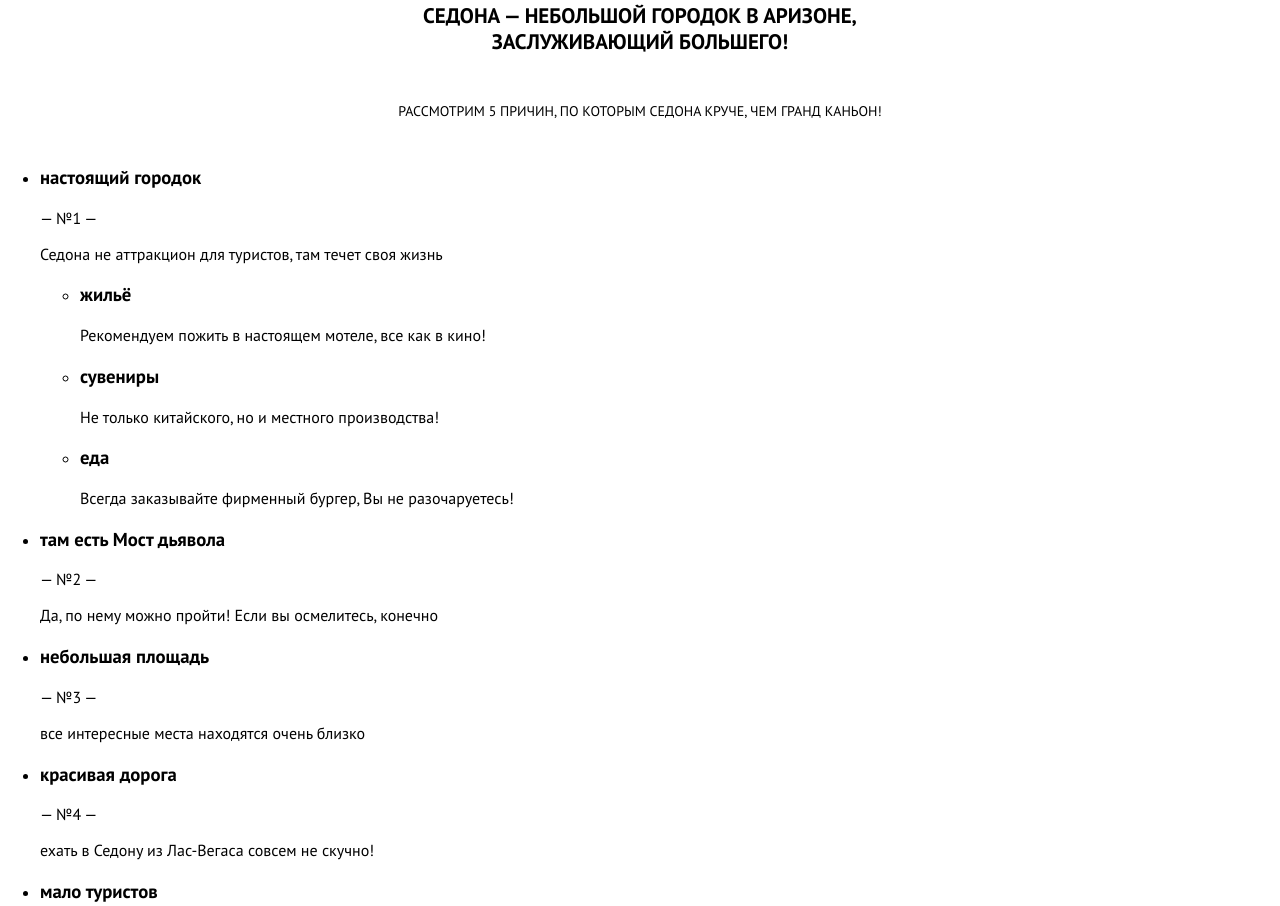
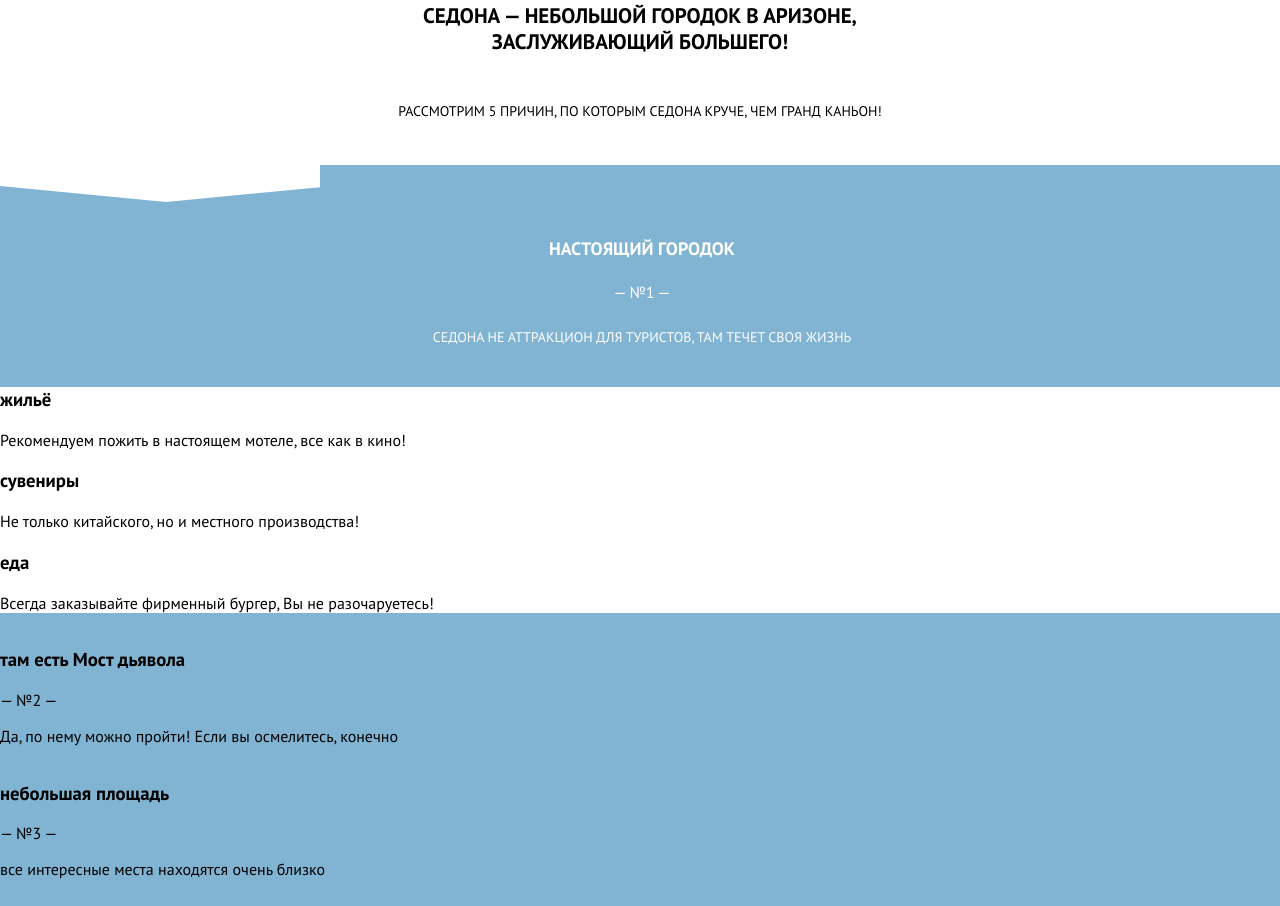
Before and after one commit to kelter-js/sedona, a website: page source/index.html in a window 1280 px wide. Shown: the part 626-1532 px from the top of the page. Drawn offline with nearby package versions, Linux system fonts and the light colour scheme; files that its build step writes are made by us from their sources; files whose address does not match are found by name.

Commit message:
Добавляет верстку первого пункта отличительных черт Седоны

```diff
--- a/source/index.html
+++ b/source/index.html
@@ -66,7 +66,8 @@
       </h2>
       <div class="about__info-wrapper">
         <h3 class="about__sedona-info">
-          Седона&nbsp;—&nbsp;небольшой<br class="about__break"/>&nbsp;городок&nbsp;в&nbsp;Аризоне, заслуживающий большего!
+          Седона&nbsp;—&nbsp;небольшой<br class="about__break" />&nbsp;городок&nbsp;в&nbsp;Аризоне, заслуживающий
+          большего!
         </h3>
         <p class="about__features-info">
           Рассмотрим 5 причин, по которым Седона круче, чем гранд каньон!
@@ -74,15 +75,17 @@
       </div>
       <ul class="about__features-list">
         <li class="about__feature-item">
-          <h3>
+          <div class="about__text-wrapper">
+            <h3 class="about__feature-header">
               настоящий городок
             </h3>
-          <p>
+            <p class="about__feature-number">
               — №1 —
             </p>
-          <p>
+            <p class="about__feature-annotation">
               Седона не аттракцион для туристов, там течет своя жизнь
             </p>
+          </div>
           <picture></picture>
           <ul class="about__subfeatures-list">
             <li>
--- a/source/sass/blocks/about.sass
+++ b/source/sass/blocks/about.sass
@@ -45,3 +45,52 @@
 .about__break
   @media (min-width: $tablet-width)
     display: none
+
+.about__features-list
+  margin: 0
+  padding: 0
+  list-style: none
+
+.about__feature-item
+  background-color: $blue
+  overflow: auto
+
+  &:first-of-type
+    background-image: url('../img/icons/triangle-reverse-pattern.svg')
+    background-repeat: no-repeat
+
+.about__subfeatures-list
+  margin: 0
+  margin-top: 39px
+  padding: 0
+  background-color: $white
+
+.about__text-wrapper
+  display: flex
+  flex-direction: column
+  align-items: center
+  width: 92.19%
+  margin-top: 71px
+  margin-left: 4.065%
+  margin-right: 3.75%
+  color: $white
+  text-transform: uppercase
+
+.about__feature-number,
+.about__feature-annotation,
+.about__feature-header
+  margin: 0
+
+.about__feature-number
+  margin-bottom: 25px
+
+.about__feature-annotation
+  width: 100%
+  text-align: center
+
+  @include fstyle(14px, 21px, $white, 400, uppercase)
+
+.about__feature-header
+  margin-bottom: 20px
+
+  @include fstyle(18px, 26px, $white, 700, uppercase)
```
Also changed, not shown: source/img/icons/triangle-reverse-pattern.svg (added). Lines whose indentation alone changed are shown as unchanged.
